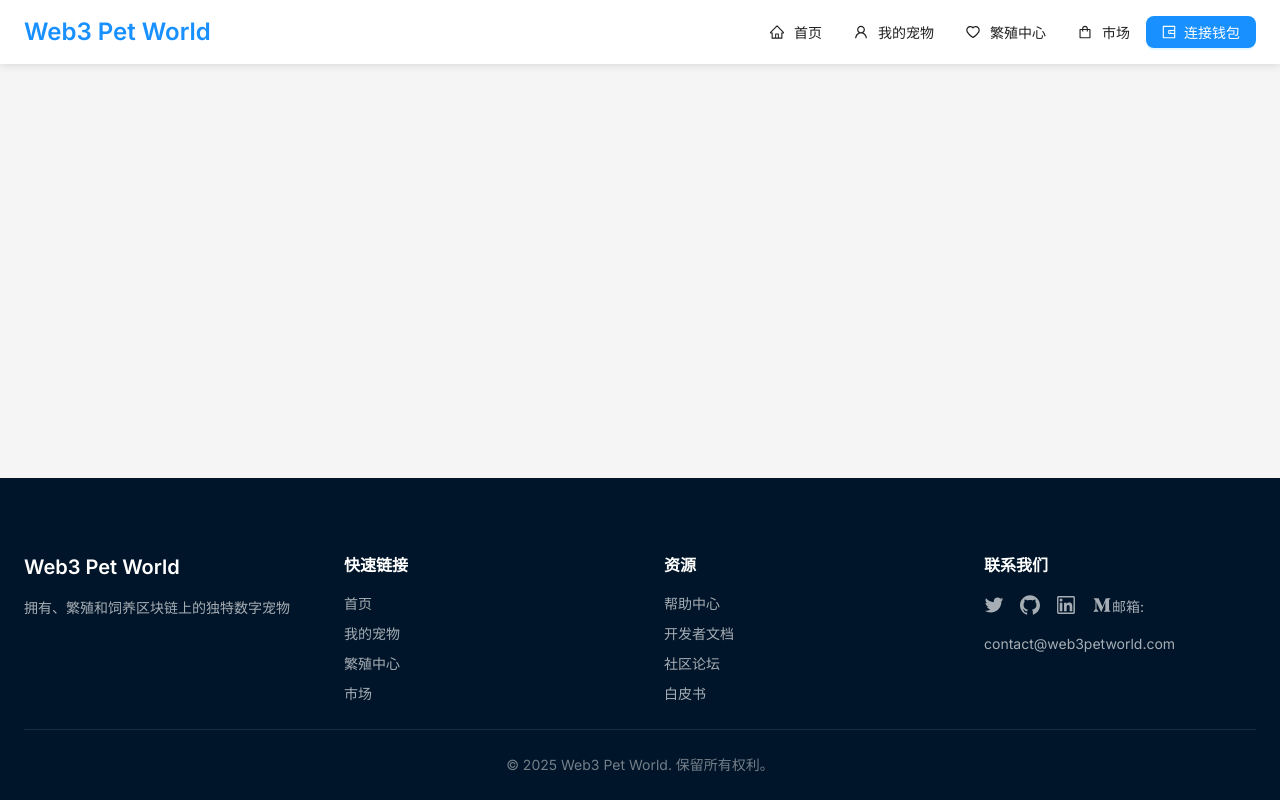
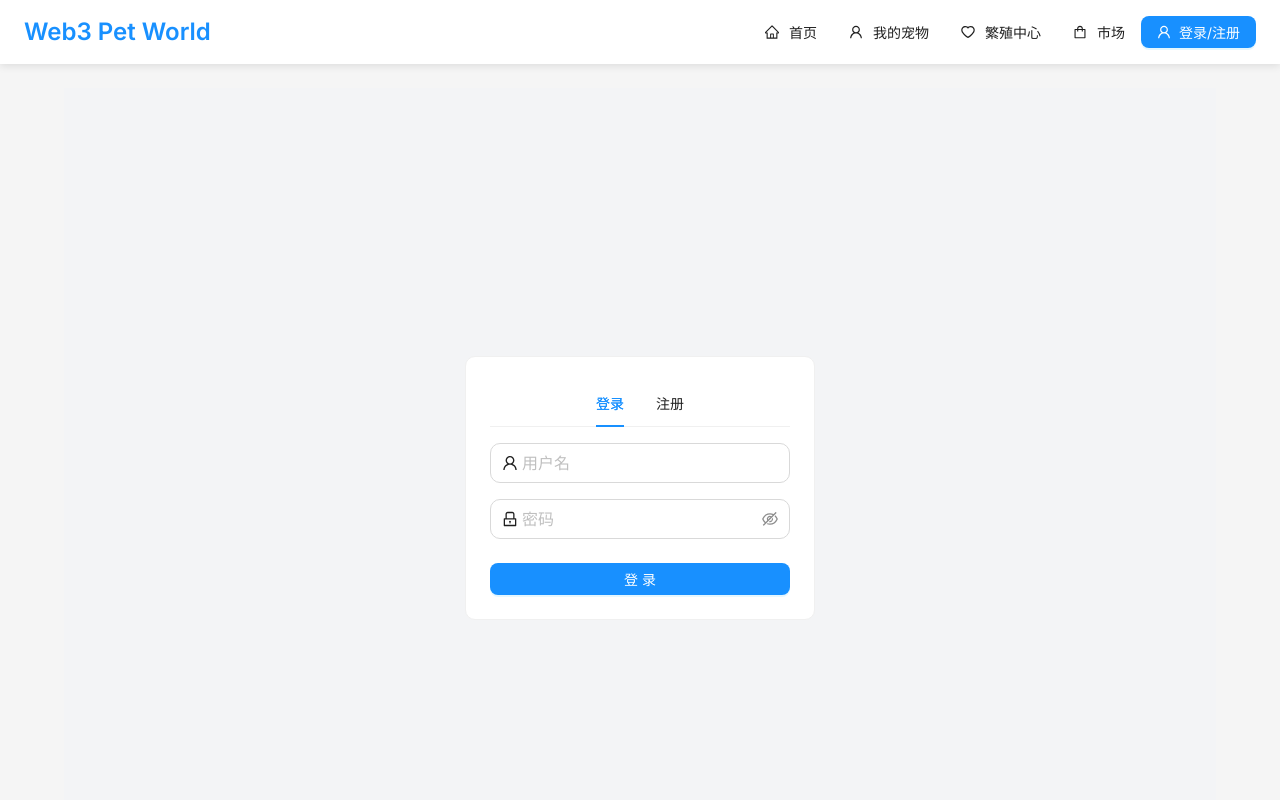
Before and after one commit to hujinbin/Web3-pet, a React (Vite) app: page /login in a window 1280 px wide. Shown: the top 800 px of the page. Built offline with nearby package versions, Linux system fonts and the light colour scheme.

Commit message:
feat: 登录注册和个人中模块

```diff
--- a/src/App.tsx
+++ b/src/App.tsx
@@ -6,6 +6,8 @@ import Dashboard from './pages/Dashboard';
 import PetDetail from './pages/PetDetail';
 import BreedPet from './pages/BreedPet';
 import AdoptPet from './pages/AdoptPet';
+import LoginRegister from './pages/LoginRegister';
+import Profile from './pages/Profile';
 import Navbar from './components/Navbar';
 import Footer from './components/Footer';
 import { Layout, Spin, Alert, ConfigProvider, theme } from 'antd';
@@ -75,6 +77,8 @@ function App() {
               <Route path="/pet/:id" element={<PetDetail />} />
               <Route path="/breed" element={<BreedPet />} />
               <Route path="/adopt" element={<AdoptPet />} />
+              <Route path="/login" element={<LoginRegister />} />
+              <Route path="/profile" element={<Profile />} />
             </Routes>
           </Content>
 
--- a/src/components/Navbar.tsx
+++ b/src/components/Navbar.tsx
@@ -4,6 +4,7 @@ import { useSelector } from 'react-redux';
 import type { RootState } from '../store/store';
 import { Layout, Menu, Button, Typography, Avatar, Drawer, Space, Grid } from 'antd';
 import { HomeOutlined, HeartOutlined, ShoppingOutlined, UserOutlined, MenuOutlined, WalletOutlined } from '@ant-design/icons';
+import { useNavigate } from 'react-router-dom';
 
 const Navbar: React.FC = () => {
   const { account } = useSelector((state: RootState) => state.web3);
@@ -12,6 +13,7 @@ const Navbar: React.FC = () => {
   const { Title, Text } = Typography;
   const { useBreakpoint } = Grid;
   const screens = useBreakpoint();
+  const navigate = useNavigate();
 
   const showDrawer = () => {
     setVisible(true);
@@ -61,13 +63,16 @@ const Navbar: React.FC = () => {
 
         <Space size={16}>
           {account ? (
-            <Button type="text" icon={<UserOutlined />} style={{ display: 'flex', alignItems: 'center' }}>
-              <Text ellipsis style={{ maxWidth: 120 }}>{account}</Text>
+            <>
+              <Button type="text" icon={<UserOutlined />} style={{ display: 'flex', alignItems: 'center' }} onClick={() => navigate('/profile')}>
+                <Text ellipsis style={{ maxWidth: 120 }}>{account}</Text>
+                <span style={{ marginLeft: 8 }}>个人中心</span>
+              </Button>
+            </>
+          ) : (
+            <Button type="primary" icon={<UserOutlined />} onClick={() => navigate('/login')}>
+              登录/注册
             </Button>
-          ) : (
-            <Link to="/connect">
-              <Button type="primary" icon={<WalletOutlined />}>连接钱包</Button>
-            </Link>
           )}
 
           {!screens.md && (
--- /dev/null
+++ b/src/pages/LoginRegister.tsx
@@ -0,0 +1,106 @@
+import React, { useState } from 'react';
+import { useNavigate } from 'react-router-dom';
+import { Card, Input, Button, Tabs, message } from 'antd';
+import { UserOutlined, LockOutlined } from '@ant-design/icons';
+
+// 假设有 web3 合约实例 userContract
+// import { userContract } from '../web3/userContract';
+
+const LoginRegister: React.FC = () => {
+  const [tab, setTab] = useState<'login' | 'register'>('login');
+  const [username, setUsername] = useState('');
+  const [password, setPassword] = useState('');
+  const [loading, setLoading] = useState(false);
+  const navigate = useNavigate();
+
+  // 密码哈希函数（实际项目建议用更安全的算法）
+  const hashPassword = (pwd: string) => {
+    return window.btoa(pwd); // 简单base64，实际请用sha256/bcrypt
+  };
+
+  // 注册
+  const handleRegister = async () => {
+    if (!username || !password) {
+      message.error('请输入用户名和密码');
+      return;
+    }
+    setLoading(true);
+    try {
+      // const tx = await userContract.methods.registerUser(username, hashPassword(password)).send();
+      // 假代码：模拟注册成功
+      setTimeout(() => {
+        message.success('注册成功，请登录');
+        setTab('login');
+        setLoading(false);
+      }, 1000);
+    } catch (err: any) {
+      message.error('注册失败：' + err.message);
+      setLoading(false);
+    }
+  };
+
+  // 登录
+  const handleLogin = async () => {
+    if (!username || !password) {
+      message.error('请输入用户名和密码');
+      return;
+    }
+    setLoading(true);
+    try {
+      // const user = await userContract.methods.getUser(username).call();
+      // if (user.passwordHash === hashPassword(password)) {
+      //   message.success('登录成功');
+      //   navigate('/');
+      // } else {
+      //   message.error('密码错误');
+      // }
+      // 假代码：模拟登录成功
+      setTimeout(() => {
+        message.success('登录成功');
+        navigate('/');
+        setLoading(false);
+      }, 1000);
+    } catch (err: any) {
+      message.error('登录失败：' + err.message);
+      setLoading(false);
+    }
+  };
+
+  return (
+    <div style={{ minHeight: '100vh', display: 'flex', alignItems: 'center', justifyContent: 'center', background: '#f3f4f6' }}>
+      <Card style={{ width: 350 }}>
+        <Tabs activeKey={tab} onChange={key => setTab(key as 'login' | 'register')} centered>
+          <Tabs.TabPane tab="登录" key="login" />
+          <Tabs.TabPane tab="注册" key="register" />
+        </Tabs>
+        <Input
+          size="large"
+          placeholder="用户名"
+          prefix={<UserOutlined />}
+          value={username}
+          onChange={e => setUsername(e.target.value)}
+          style={{ marginBottom: 16 }}
+        />
+        <Input.Password
+          size="large"
+          placeholder="密码"
+          prefix={<LockOutlined />}
+          value={password}
+          onChange={e => setPassword(e.target.value)}
+          style={{ marginBottom: 24 }}
+        />
+        {tab === 'login' ? (
+          <Button type="primary" block loading={loading} onClick={handleLogin}>
+            登录
+          </Button>
+        ) : (
+          <Button type="primary" block loading={loading} onClick={handleRegister}>
+            注册
+          </Button>
+        )}
+      </Card>
+    </div>
+  );
+};
+
+export default LoginRegister;
--- /dev/null
+++ b/src/pages/Profile.tsx
@@ -0,0 +1,78 @@
+import React, { useEffect, useState } from 'react';
+import { Card, Avatar, Button, Input, message, Spin } from 'antd';
+import { UserOutlined, EditOutlined } from '@ant-design/icons';
+// import { userContract } from '../web3/userContract';
+
+const Profile: React.FC = () => {
+  const [loading, setLoading] = useState(false);
+  const [editing, setEditing] = useState(false);
+  const [nickname, setNickname] = useState('');
+  const [avatarUrl, setAvatarUrl] = useState('');
+  // 假设有当前用户名
+  const username = '当前用户名';
+
+  useEffect(() => {
+    // TODO: 从区块链获取用户信息
+    setLoading(true);
+    setTimeout(() => {
+      setNickname('区块链昵称');
+      setAvatarUrl('');
+      setLoading(false);
+    }, 800);
+  }, []);
+
+  const handleSave = async () => {
+    setLoading(true);
+    try {
+      // await userContract.methods.updateProfile(nickname, avatarUrl).send();
+      setEditing(false);
+      message.success('保存成功');
+    } catch (err: any) {
+      message.error('保存失败');
+    }
+    setLoading(false);
+  };
+
+  return (
+    <div style={{ minHeight: '100vh', display: 'flex', alignItems: 'center', justifyContent: 'center', background: '#f3f4f6' }}>
+      <Card style={{ width: 400 }} loading={loading}>
+        <div style={{ display: 'flex', flexDirection: 'column', alignItems: 'center', marginBottom: 24 }}>
+          <Avatar size={80} src={avatarUrl} icon={<UserOutlined />} />
+          <div style={{ marginTop: 16, fontSize: 18, fontWeight: 500 }}>{username}</div>
+        </div>
+        {editing ? (
+          <>
+            <Input
+              value={nickname}
+              onChange={e => setNickname(e.target.value)}
+              placeholder="昵称"
+              style={{ marginBottom: 16 }}
+            />
+            <Input
+              value={avatarUrl}
+              onChange={e => setAvatarUrl(e.target.value)}
+              placeholder="头像URL"
+              style={{ marginBottom: 16 }}
+            />
+            <Button type="primary" block onClick={handleSave} loading={loading}>
+              保存
+            </Button>
+            <Button block style={{ marginTop: 8 }} onClick={() => setEditing(false)}>
+              取消
+            </Button>
+          </>
+        ) : (
+          <>
+            <div style={{ fontSize: 16, marginBottom: 8 }}>昵称：{nickname}</div>
+            <div style={{ fontSize: 16, marginBottom: 16 }}>头像URL：{avatarUrl || '未设置'}</div>
+            <Button icon={<EditOutlined />} block onClick={() => setEditing(true)}>
+              编辑资料
+            </Button>
+          </>
+        )}
+      </Card>
+    </div>
+  );
+};
+
+export default Profile;
```
Also changed, not shown: 1 other file (tests, documents, lock files or other folders).
